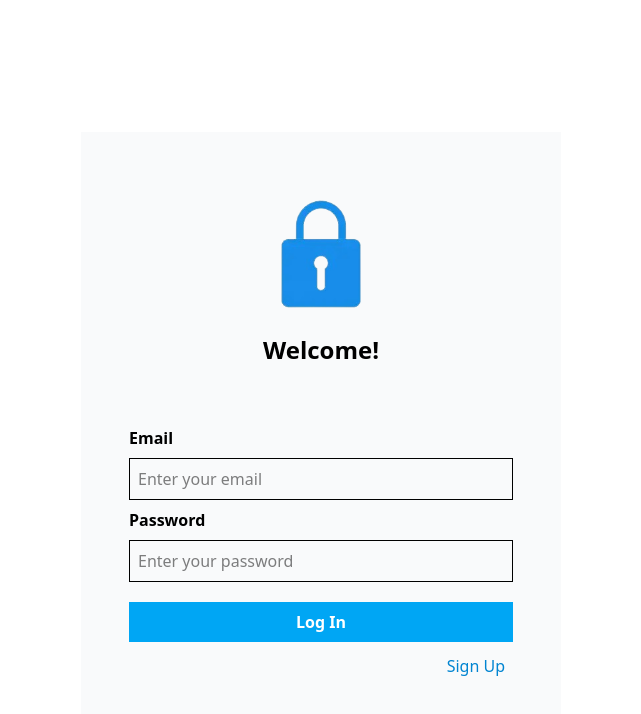
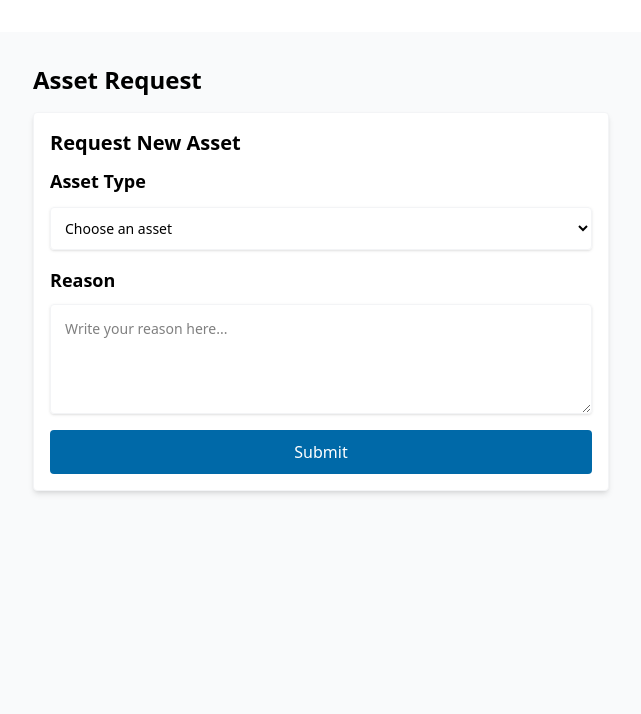
Before and after one commit to saidigesh19/Assert_Request_And_Approval_System, a React (Vite) app in the folder client/: page /assetrequest in a window 1280 px wide. Shown: the top 714 px of the page, without its empty margins (319-960 px from the left). Built offline with nearby package versions, Linux system fonts and the light colour scheme.

Commit message:
Added UI screen for asset request

```diff
--- a/client/package.json
+++ b/client/package.json
@@ -13,6 +13,7 @@
     "@tailwindcss/vite": "^4.1.18",
     "react": "^19.2.0",
     "react-dom": "^19.2.0",
+    "react-router-dom": "^7.11.0",
     "tailwindcss": "^4.1.18"
   },
   "devDependencies": {
--- a/client/src/App.jsx
+++ b/client/src/App.jsx
@@ -1,12 +1,18 @@
 import './App.css'
-import AdminDashboard from './components/AdminDashboard'
-import LoginPage from './components/login'
+import { BrowserRouter, Route, Routes } from "react-router-dom";
+import AssetRequest from './components/assetRequest';
+import LoginPage from './components/login';
+import Register from './components/register';
 function App() {
 
 return (
-    <div>
-      <LoginPage/>
-    </div>
+    <BrowserRouter>
+      <Routes>
+        <Route path="/" element={<LoginPage/>} />
+        <Route path="/register" element={<Register/>} />
+        <Route path="/assetrequest" element={<AssetRequest/>} />
+      </Routes>
+    </BrowserRouter>
   )
 }
 
--- a/client/src/components/assetRequest.jsx
+++ b/client/src/components/assetRequest.jsx
@@ -0,0 +1,56 @@
+import React from "react";
+
+const AssetRequest = () => {
+  return (
+    <div className="min-h-screen w-full bg-gray-50 flex justify-center">
+      <form className="w-full max-w-xl text-left mt-8 sh">
+        <h1 className="font-bold text-2xl">Asset Request</h1>
+
+        <div className="flex flex-col rounded border border-gray-100 p-4 mt-4 bg-white shadow-md">
+          <h2 className="font-bold text-xl">Request New Asset</h2>
+
+          <label
+            htmlFor="assets"
+            className="block mt-2.5 text-lg font-semibold"
+          >
+            Asset Type
+          </label>
+
+          <select
+            id="assets"
+            className="block w-full px-2.5 mt-3 py-2.5 border rounded-sm border-gray-100 shadow-sm text-sm"
+          >
+            <option>Choose an asset</option>
+            <option>Mouse</option>
+            <option>Mobile</option>
+            <option>Laptop</option>
+            <option>Keyboard</option>
+          </select>
+
+          <label
+            htmlFor="message"
+            className="block mt-4 mb-2.5 text-lg font-semibold"
+          >
+            Reason
+          </label>
+
+          <textarea
+            id="message"
+            rows="4"
+            className="rounded-sm border border-gray-100 shadow-sm text-sm w-full p-3.5"
+            placeholder="Write your reason here..."
+          ></textarea>
+
+          <button
+            type="button"
+            className="w-full mt-4 bg-sky-700 text-white rounded-sm px-4 py-2.5 hover:bg-sky-800"
+          >
+            Submit
+          </button>
+        </div>
+      </form>
+    </div>
+  );
+};
+
+export default AssetRequest;
```
Also changed, not shown: 1 other file (tests, documents, lock files or other folders).
